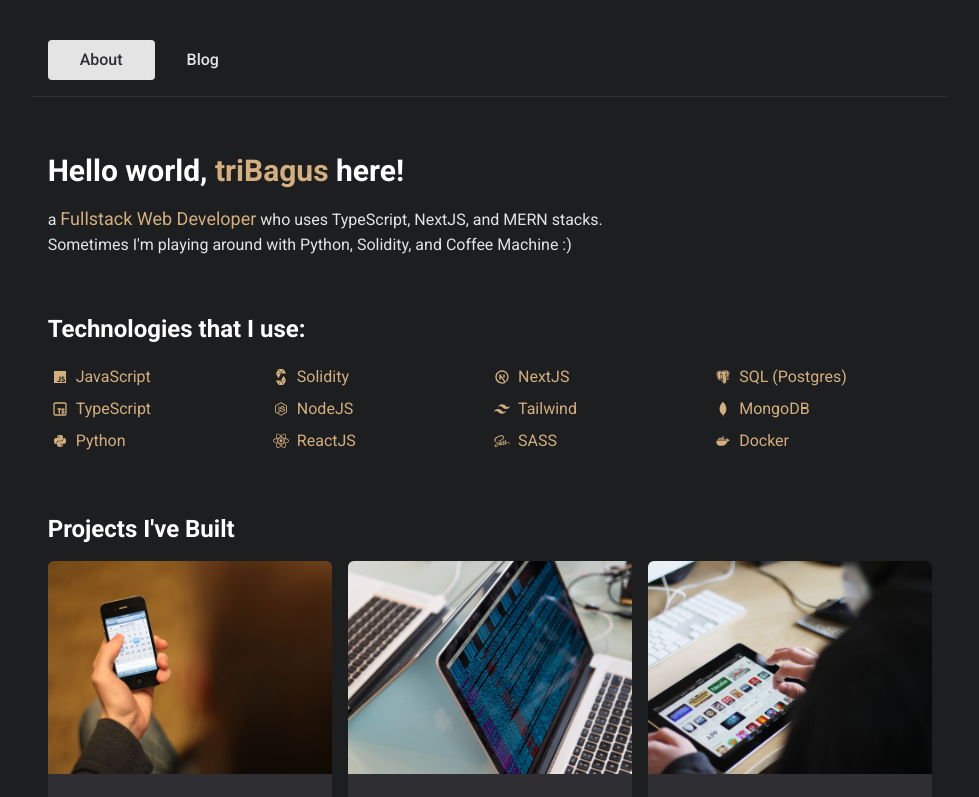
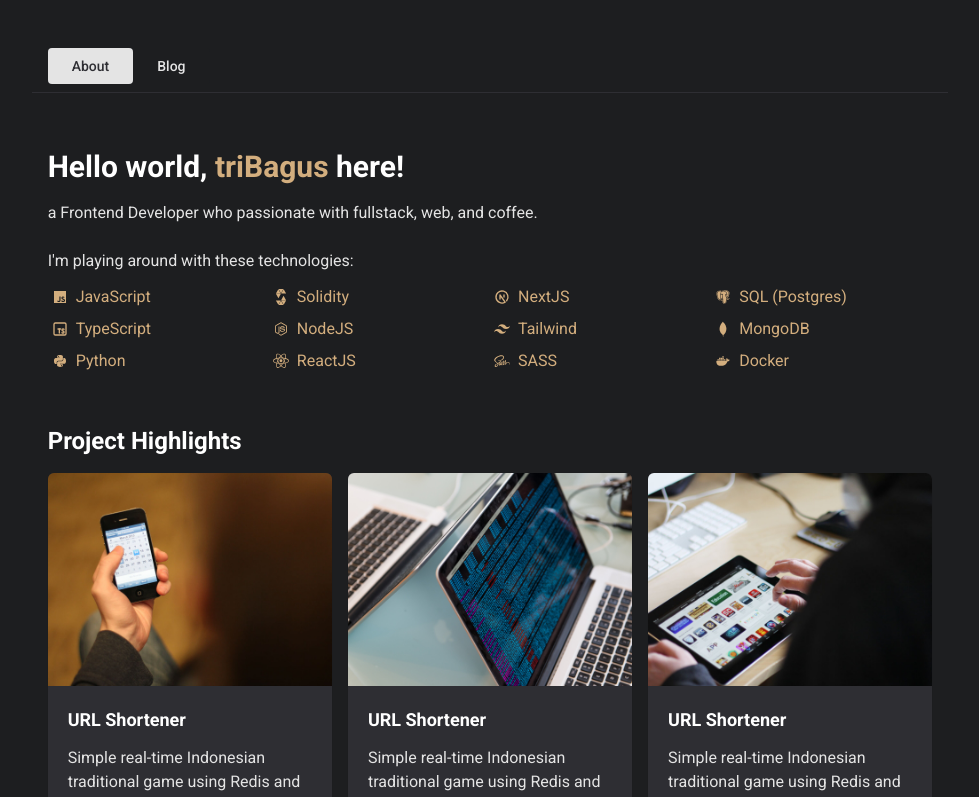
Before and after one commit to tribagusu/mywebv2, a Next.js app: page / in a window 1280 px wide. Shown: the top 797 px of the page, without its empty margins (150-1129 px from the left). Built offline with nearby package versions, Linux system fonts and the light colour scheme.

Commit message:
feat: new blog all articles layout

```diff
--- a/app/blog/[slug]/page.tsx
+++ b/app/blog/[slug]/page.tsx
@@ -14,7 +14,7 @@
 export const generateMetadata = ({ params }: { params: { slug: string } }) => {
   const post = allPosts.find((post) => post._raw.flattenedPath === params.slug);
   if (!post) notFound();
-  return { title: post.title };
+  return { title: post.title, description: post.description };
 };
 
 const Post = ({ params }: { params: { slug: string } }) => {
--- a/app/blog/page.tsx
+++ b/app/blog/page.tsx
@@ -1,6 +1,6 @@
 import Link from "next/link";
 import React from "react";
-import { BsDot, BsTagFill } from "react-icons/bs";
+import { BsDot } from "react-icons/bs";
 import { DateTime } from "luxon";
 import { Metadata } from "next";
 import { allPosts } from "contentlayer/generated";
@@ -16,17 +16,15 @@
       DateTime.fromISO(b.date).toMillis() - DateTime.fromISO(a.date).toMillis()
   );
 
-  // filter based on index
-  const recentArticles = posts.filter((item, i) => i < 3);
-  const allArticles = posts.filter((item, i) => i > 2);
-
   return (
     <main className="container md:w-8/12 min-h-screen flex-col">
       <div className="container mt-10">
         <h1 className="text-3xl text-white mb-4">Recent Articles</h1>
       </div>
       <article className="container">
-        {recentArticles.map((post, i) => {
+        {posts
+          .filter((item, i) => i < 3)
+          .map((post, i) => {
             return (
               <Link
                 href={post.url}
@@ -35,7 +33,9 @@
                 className="flex flex-col bg-dark mb-5 py-5 px-6 rounded-md shadow-sm transition ease-in-out duration-200 active:scale-[0.98]"
               >
                 <h2 className="text-2xl mb-2">{post.title}</h2>
-              <p className="text-darkLight mb-2 text-sm">{post.description}</p>
+                <p className="text-darkLight mb-2 text-sm">
+                  {post.description}
+                </p>
                 <div className="flex flex-col md:flex-row">
                   <span className="text-darkLight text-sm">
                     {DateTime.fromISO(post.date).toFormat("DD")}
@@ -66,7 +66,7 @@
         <h1 className="text-3xl text-white mb-4">All Articles</h1>
       </div>
       <article className="container">
-        {allArticles.map((post, i) => {
+        {posts.map((post, i) => {
           return (
             <Link
               href={post.url}
--- a/app/components/Navbar.tsx
+++ b/app/components/Navbar.tsx
@@ -7,11 +7,11 @@
   const currentRoute = usePathname();
 
   return (
-    <nav className="flex px-4 pb-4 pt-4 md:pt-10 justify-start items-center w-11/12 md:w-10/12 mx-auto border-b border-dark">
-      <div className="text-light text-base flex items-center">
+    <nav className="flex px-4 pb-2 pt-4 md:pt-12 justify-start items-center w-11/12 md:w-10/12 mx-auto border-b border-dark">
+      <div className="text-light text-sm flex items-center">
         <Link
           href="/"
-          className={`py-2 px-8 rounded font-medium ${
+          className={`py-2 px-6 rounded font-medium ${
             currentRoute === "/"
               ? "bg-light text-dark"
               : "bg-[#1d1e20] hover:text-white "
@@ -21,7 +21,7 @@
         </Link>
         <Link
           href="/blog"
-          className={`py-2 px-8 rounded font-medium ${
+          className={`py-2 px-6 rounded font-medium ${
             currentRoute.includes("/blog")
               ? "bg-light text-dark"
               : "bg-[#1d1e20] hover:text-white "
--- a/app/page.tsx
+++ b/app/page.tsx
@@ -12,26 +12,22 @@
           Hello world, <span className="text-primary">triBagus</span> here!
         </h1>
         <p>
-          a{" "}
-          <span className="text-primary text-lg">Fullstack Web Developer</span>{" "}
-          who uses TypeScript, NextJS, and MERN stacks. <br /> Sometimes
-          I&apos;m playing around with Python, Solidity, and Coffee Machine :)
+          a Frontend Developer who passionate with fullstack, web, and coffee.
         </p>
-      </div>
-      <div className="container mt-10">
-        <h2 className="heading">Technologies that I use:</h2>
+        <br />
+        <p className="mb-2">I&apos;m playing around with these technologies:</p>
         <div className="grid grid-cols-2 sm:grid-cols-4">
           <Tech />
         </div>
       </div>
-      <div className="container mt-10">
-        <h2 className="heading">Projects I&apos;ve Built</h2>
+      <div className="container mt-8">
+        <h2 className="heading">Project Highlights</h2>
         <div className="grid md:grid-cols-2 lg:grid-cols-3 gap-4">
           <Projects />
         </div>
       </div>
       <OtherProjects />
-      <div className="container mt-10 mb-10">
+      <div className="container mt-8 mb-10">
         <h2 className="heading">Let&apos;s Talk</h2>
         <div className="flex flex-col">
           <p className="mb-8 w-[60%]">
```
Lines whose indentation alone changed are shown as unchanged.
